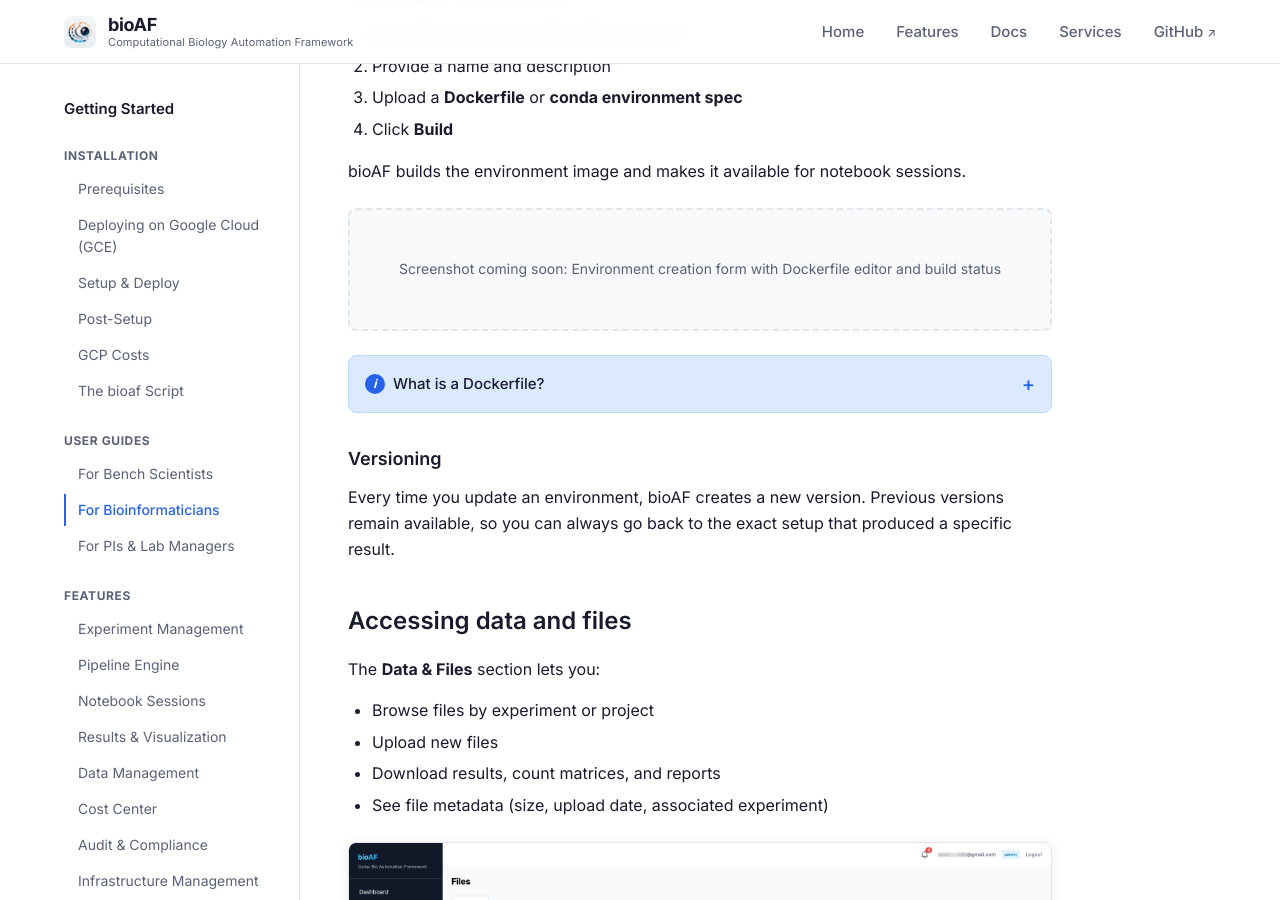
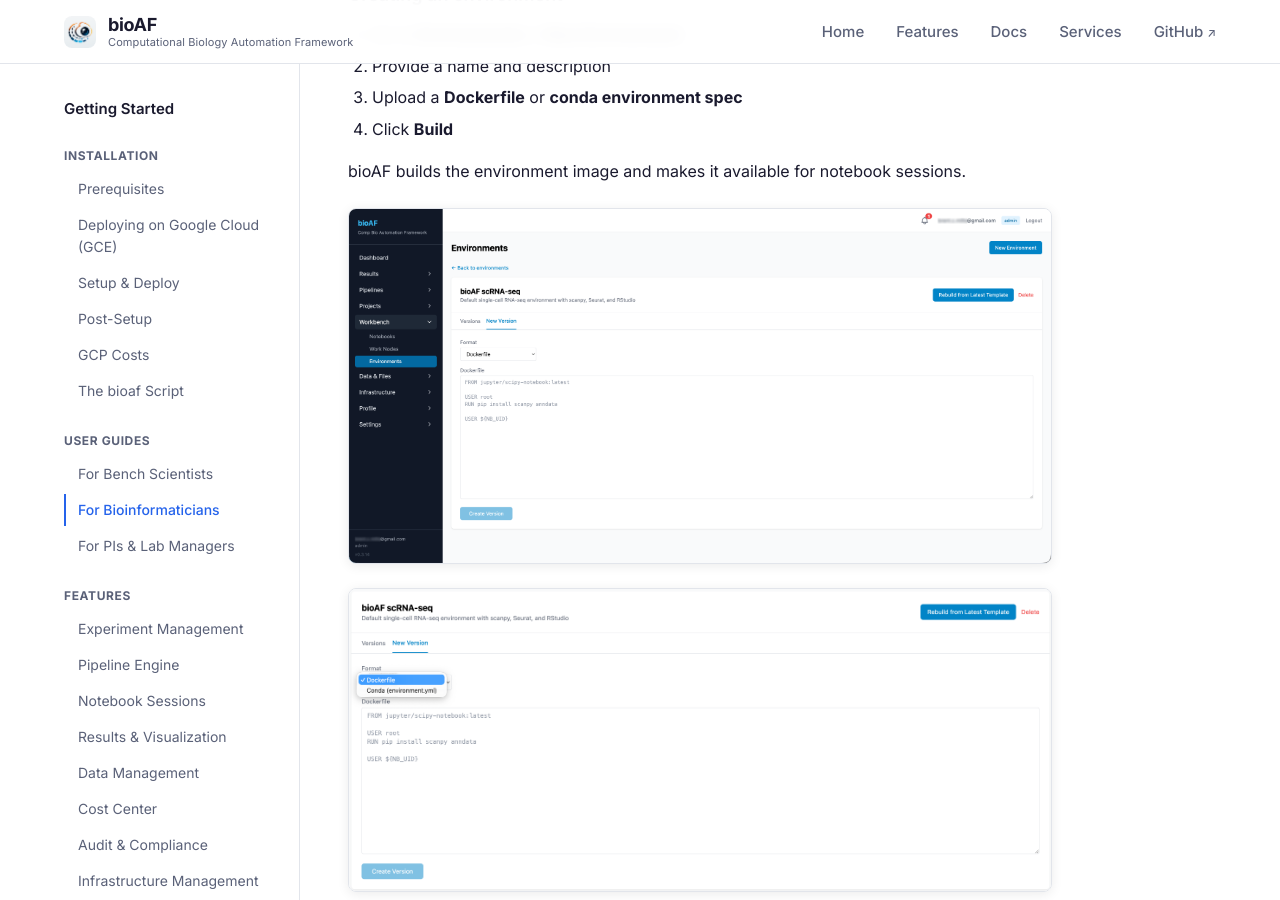
Before and after one commit to not-that-guy-again/bioaf-site, a Jekyll site: the page built from docs/user-guides/bioinformaticians.md, in a window 1280 px wide and 900 px high, scrolled down 3508 px. Built offline with Jekyll 4.4.1, drawn with Linux system fonts in a browser that asks for light colours.

Commit message:
Add new screenshots, fix port 443 troubleshooting note

```diff
--- a/docs/user-guides/bioinformaticians.md
+++ b/docs/user-guides/bioinformaticians.md
@@ -79,14 +79,17 @@
 
 bioAF builds the environment image and makes it available for notebook sessions.
 
-<!-- TODO: screenshot-environment-builder.png -->
-<div class="screenshot">Screenshot coming soon: Environment creation form with Dockerfile editor and build status</div>
+<img src="{{ '/assets/images/screenshot-environment-version-create.png' | relative_url }}" alt="Environment creation form" class="screenshot-img">
+
+<img src="{{ '/assets/images/screenshot-environment-version-docker-conda.png' | relative_url }}" alt="Environment Dockerfile and conda spec options" class="screenshot-img">
 
 {% include info-bubble.html title="What is a Dockerfile?" content="A Dockerfile is a recipe that lists the software to install in an environment — think of it as a shopping list for your analysis tools. If you're more comfortable with conda, you can upload a conda `environment.yml` file instead." %}
 
 ### Versioning
 
 Every time you update an environment, bioAF creates a new version. Previous versions remain available, so you can always go back to the exact setup that produced a specific result.
+
+<img src="{{ '/assets/images/screenshot-environment-version.png' | relative_url }}" alt="Environment versions list" class="screenshot-img">
 
 ## Accessing data and files
 
```
Also changed, not shown: docs/features/notebooks.md (+1 -2 lines), docs/installation/setup.md (+2 -3 lines), assets/images/screenshot-build.png (added), assets/images/screenshot-environment-version-create.png (added), assets/images/screenshot-environment-version-docker-conda.png (added), assets/images/screenshot-environment-version.png (added), assets/images/screenshot-notebook-environment.png (added).
